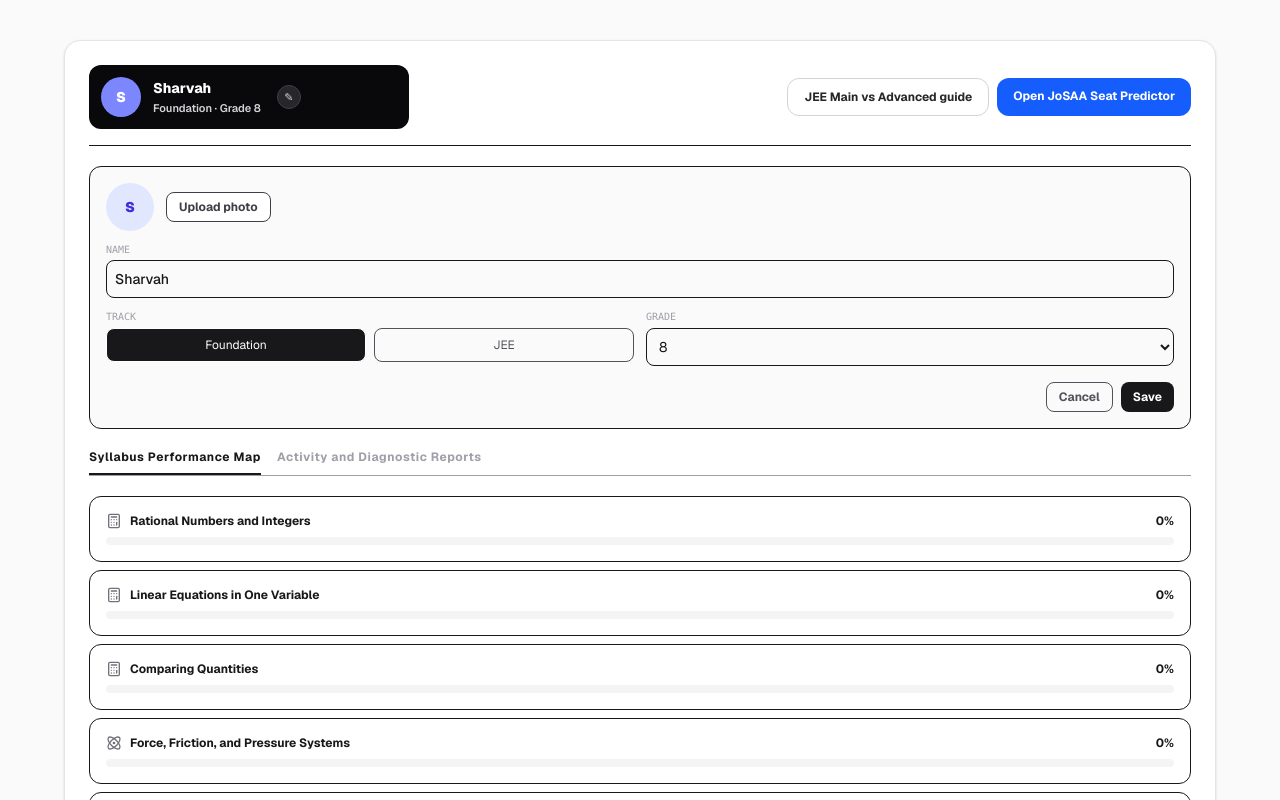
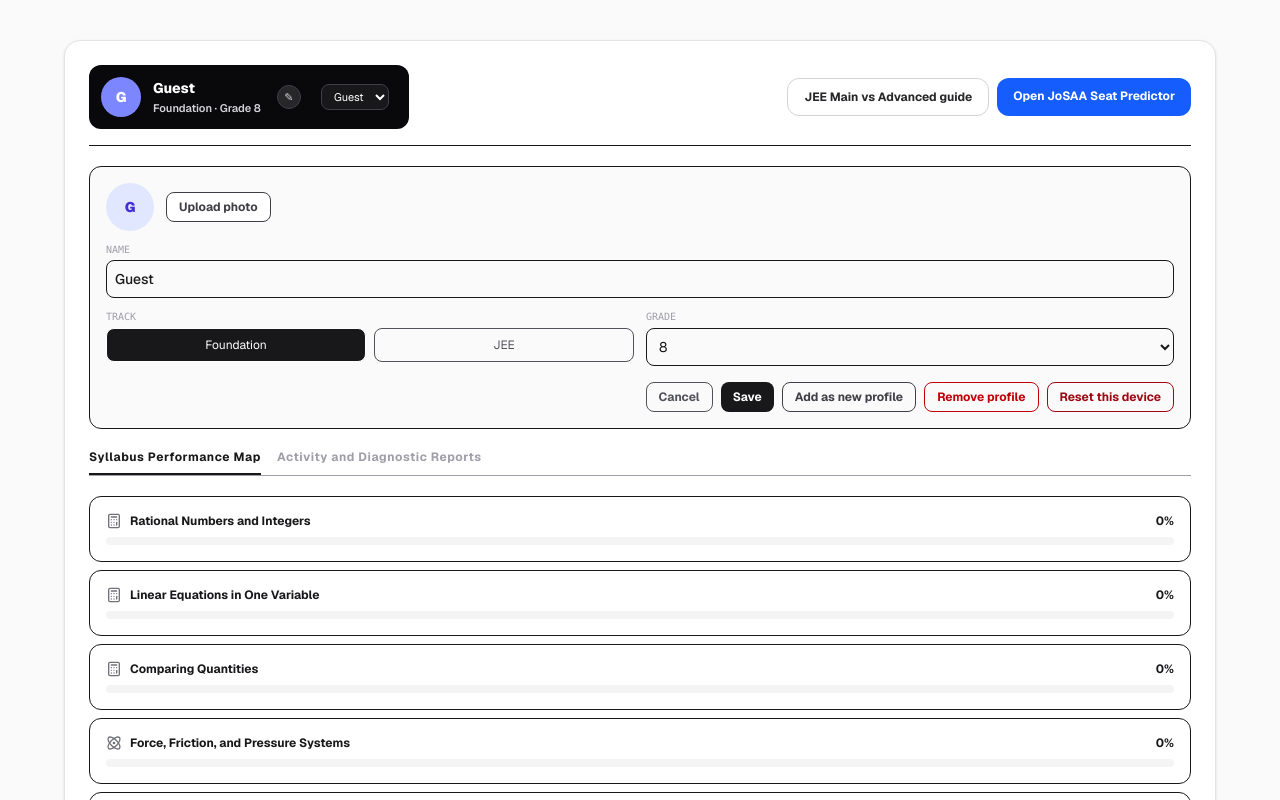
Before and after one commit to ashome16/jee-ncert-worksheet, a Next.js app: page / in a window 1280 px wide. Both pictures are taken after a click on the button "Edit student profile". Shown: the top 800 px of the page. Built offline with nearby package versions, Linux system fonts and the light colour scheme.

Commit message:
Guest default and device profiles

```diff
--- a/src/app/page.tsx
+++ b/src/app/page.tsx
@@ -6,6 +6,16 @@ import { Atom, Calculator, Download, FlaskConical, GraduationCap, Leaf, Rocket,
 import MathRenderer from "@/components/MathRenderer";
 import MermaidConceptMap from "@/components/MermaidConceptMap";
 import ConceptMap from "@/components/ConceptMap";
+import {
+  GUEST_PROFILE,
+  loadProfiles,
+  saveProfiles,
+  loadActiveId,
+  profileById,
+  newProfileId,
+  resetThisDevice,
+  type DeviceProfile,
+} from "@/lib/deviceProfiles";
 
 type Level = "FOUNDATION" | "JEE";
 type ProfileTab = "HEATMAP" | "REPORTS";
@@ -68,8 +78,7 @@ const PROFILE_STORAGE_KEY = "student-profile";
 const SAVED_PAPERS_STORAGE_KEY = "student-workspace-papers-v1";
 const FOUNDATION_GRADES = ["8", "9", "10"];
 const JEE_GRADES = ["11", "12"];
-const DEFAULT_PROFILE: StudentProfile = { name: "Sharvah", avatar: undefined, track: "foundation", grade: "8" };
-
+const DEFAULT_PROFILE: StudentProfile = { name: "Guest", avatar: undefined, track: "foundation", grade: "8" };
 function trackToLevel(track: ProfileTrack): Level {
   return track === "foundation" ? "FOUNDATION" : "JEE";
 }
@@ -160,7 +169,8 @@ export default function Home() {
   const [profile, setProfile] = useState<StudentProfile>(DEFAULT_PROFILE);
   const [profileEditorOpen, setProfileEditorOpen] = useState(false);
   const [profileDraft, setProfileDraft] = useState<StudentProfile>(DEFAULT_PROFILE);
-
+  const [profiles, setProfiles] = useState<DeviceProfile[]>([]);
+  const [activeProfileId, setActiveProfileId] = useState("guest");
   const applyProfileToWorkspace = (nextProfile: StudentProfile) => {
     const nextLevel = trackToLevel(nextProfile.track);
     const firstChapter = SYLLABUS.find((item) => item.level === nextLevel && item.grade === nextProfile.grade);
@@ -171,17 +181,22 @@ export default function Home() {
     setTrack(nextLevel === "FOUNDATION" ? "CONCEPTUAL_QUIZ" : "JEE_MOCK_TEST");
   };
 
-  useEffect(() => {
+   useEffect(() => {
     try {
-      const raw = window.localStorage.getItem(PROFILE_STORAGE_KEY);
-      const loaded = raw ? { ...DEFAULT_PROFILE, ...JSON.parse(raw) } : DEFAULT_PROFILE;
-      setProfile(loaded);
-      setProfileDraft(loaded);
-      applyProfileToWorkspace(loaded);
+      const list = loadProfiles();
+      setProfiles(list);
+      const activeId = loadActiveId(list);
+      setActiveProfileId(activeId);
+      const loaded = profileById(list, activeId);
+      const next = { name: loaded.name, avatar: loaded.avatar, track: loaded.track, grade: loaded.grade };
+      setProfile(next);
+      setProfileDraft(next);
+      applyProfileToWorkspace(next);
     } catch {
-      // ignore malformed or inaccessible storage
+      setProfile(DEFAULT_PROFILE);
+      setProfileDraft(DEFAULT_PROFILE);
+      applyProfileToWorkspace(DEFAULT_PROFILE);
     }
-    // eslint-disable-next-line react-hooks/exhaustive-deps
   }, []);
 
   const persistProfile = (nextProfile: StudentProfile) => {
@@ -388,6 +403,25 @@ export default function Home() {
               >
                 ✎
               </button>
+                            <select
+                value={activeProfileId}
+                onChange={(event) => {
+                  const id = event.target.value;
+                  setActiveProfileId(id);
+                  window.localStorage.setItem("device-active-profile-id", id);
+                  const loaded = profileById(profiles, id);
+                  const next = { name: loaded.name, avatar: loaded.avatar, track: loaded.track, grade: loaded.grade };
+                  persistProfile(next);
+                  applyProfileToWorkspace(next);
+                  resetAssessment();
+                }}
+                className="ml-2 rounded-lg border border-zinc-700 bg-zinc-900 px-2 py-1 text-[11px] text-white"
+              >
+                <option value="guest">Guest</option>
+                {profiles.map((item) => (
+                  <option key={item.id} value={item.id}>{item.name}</option>
+                ))}
+              </select>
             </div>
            <div className="flex flex-wrap gap-2">
   <Link href="/crucible" className="rounded-xl border border-zinc-300 bg-white px-4 py-2.5 text-xs font-bold text-zinc-800 hover:bg-zinc-50">
@@ -433,9 +467,65 @@ export default function Home() {
                   </select>
                 </div>
               </div>
-              <div className="flex justify-end gap-2 pt-1">
+                            <div className="flex flex-wrap justify-end gap-2 pt-1">
                 <button type="button" onClick={() => setProfileEditorOpen(false)} className="rounded-lg border px-3 py-1.5 font-bold text-zinc-600">Cancel</button>
                 <button type="button" onClick={saveProfileFromEditor} className="rounded-lg bg-zinc-900 px-3 py-1.5 font-bold text-white">Save</button>
+                <button
+                  type="button"
+                  onClick={() => {
+                    const created: DeviceProfile = {
+                      id: newProfileId(),
+                      name: profileDraft.name.trim() || "Student",
+                      avatar: profileDraft.avatar,
+                      track: profileDraft.track,
+                      grade: profileDraft.grade,
+                    };
+                    const nextList = [...profiles, created];
+                    setProfiles(nextList);
+                    saveProfiles(nextList);
+                    setActiveProfileId(created.id);
+                    window.localStorage.setItem("device-active-profile-id", created.id);
+                    persistProfile({ name: created.name, avatar: created.avatar, track: created.track, grade: created.grade });
+                    applyProfileToWorkspace(created);
+                    setProfileEditorOpen(false);
+                  }}
+                  className="rounded-lg border px-3 py-1.5 font-bold text-zinc-700"
+                >
+                  Add as new profile
+                </button>
+                <button
+                  type="button"
+                  onClick={() => {
+                    if (!window.confirm("Remove this profile from this device?")) return;
+                    const nextList = profiles.filter((item) => item.id !== activeProfileId);
+                    setProfiles(nextList);
+                    saveProfiles(nextList);
+                    setActiveProfileId("guest");
+                    window.localStorage.setItem("device-active-profile-id", "guest");
+                    persistProfile(DEFAULT_PROFILE);
+                    applyProfileToWorkspace(DEFAULT_PROFILE);
+                    setProfileEditorOpen(false);
+                  }}
+                  className="rounded-lg border px-3 py-1.5 font-bold text-red-700"
+                >
+                  Remove profile
+                </button>
+                <button
+                  type="button"
+                  onClick={() => {
+                    if (!window.confirm("Erase all profiles and scores on this device?")) return;
+                    resetThisDevice();
+                    setProfiles([]);
+                    setActiveProfileId("guest");
+                    persistProfile(DEFAULT_PROFILE);
+                    applyProfileToWorkspace(DEFAULT_PROFILE);
+                    setMastery({});
+                    setProfileEditorOpen(false);
+                  }}
+                  className="rounded-lg border px-3 py-1.5 font-bold text-red-800"
+                >
+                  Reset this device
+                </button>
               </div>
             </div>
           )}
--- /dev/null
+++ b/src/lib/deviceProfiles.ts
@@ -0,0 +1,79 @@
+export type ProfileTrack = "foundation" | "jee";
+
+export type DeviceProfile = {
+  id: string;
+  name: string;
+  avatar?: string;
+  track: ProfileTrack;
+  grade: string;
+};
+
+export const GUEST_PROFILE: DeviceProfile = {
+  id: "guest",
+  name: "Guest",
+  track: "foundation",
+  grade: "8",
+};
+
+export const PROFILES_KEY = "device-profiles-v1";
+export const ACTIVE_PROFILE_KEY = "device-active-profile-id";
+export const LEGACY_PROFILE_KEY = "student-profile";
+
+export function newProfileId(): string {
+  return `p_${Date.now().toString(36)}_${Math.random().toString(36).slice(2, 7)}`;
+}
+
+export function loadProfiles(): DeviceProfile[] {
+  if (typeof window === "undefined") return [GUEST_PROFILE];
+  try {
+    const raw = window.localStorage.getItem(PROFILES_KEY);
+    if (raw) {
+      const parsed = JSON.parse(raw) as DeviceProfile[];
+      if (Array.isArray(parsed) && parsed.length > 0) return parsed;
+    }
+    const legacy = window.localStorage.getItem(LEGACY_PROFILE_KEY);
+    if (legacy) {
+      const old = JSON.parse(legacy) as Partial<DeviceProfile>;
+      const migrated: DeviceProfile = {
+        id: newProfileId(),
+        name: (old.name || "").trim() || "Student",
+        avatar: old.avatar,
+        track: old.track === "jee" ? "jee" : "foundation",
+        grade: old.grade || "8",
+      };
+      saveProfiles([migrated]);
+      window.localStorage.setItem(ACTIVE_PROFILE_KEY, migrated.id);
+      return [migrated];
+    }
+  } catch {
+    // ignore
+  }
+  return [];
+}
+
+export function saveProfiles(profiles: DeviceProfile[]): void {
+  window.localStorage.setItem(PROFILES_KEY, JSON.stringify(profiles));
+}
+
+export function loadActiveId(profiles: DeviceProfile[]): string {
+  const stored = window.localStorage.getItem(ACTIVE_PROFILE_KEY);
+  if (stored && (stored === "guest" || profiles.some((p) => p.id === stored))) return stored;
+  if (profiles[0]) return profiles[0].id;
+  return "guest";
+}
+
+export function profileById(profiles: DeviceProfile[], id: string): DeviceProfile {
+  if (id === "guest") return GUEST_PROFILE;
+  return profiles.find((p) => p.id === id) ?? GUEST_PROFILE;
+}
+
+export function resetThisDevice(): void {
+  const keys = [
+    PROFILES_KEY,
+    ACTIVE_PROFILE_KEY,
+    LEGACY_PROFILE_KEY,
+    "syllabus_mastery_map_v1",
+    "student-workspace-papers-v1",
+  ];
+  keys.forEach((key) => window.localStorage.removeItem(key));
+}
```
